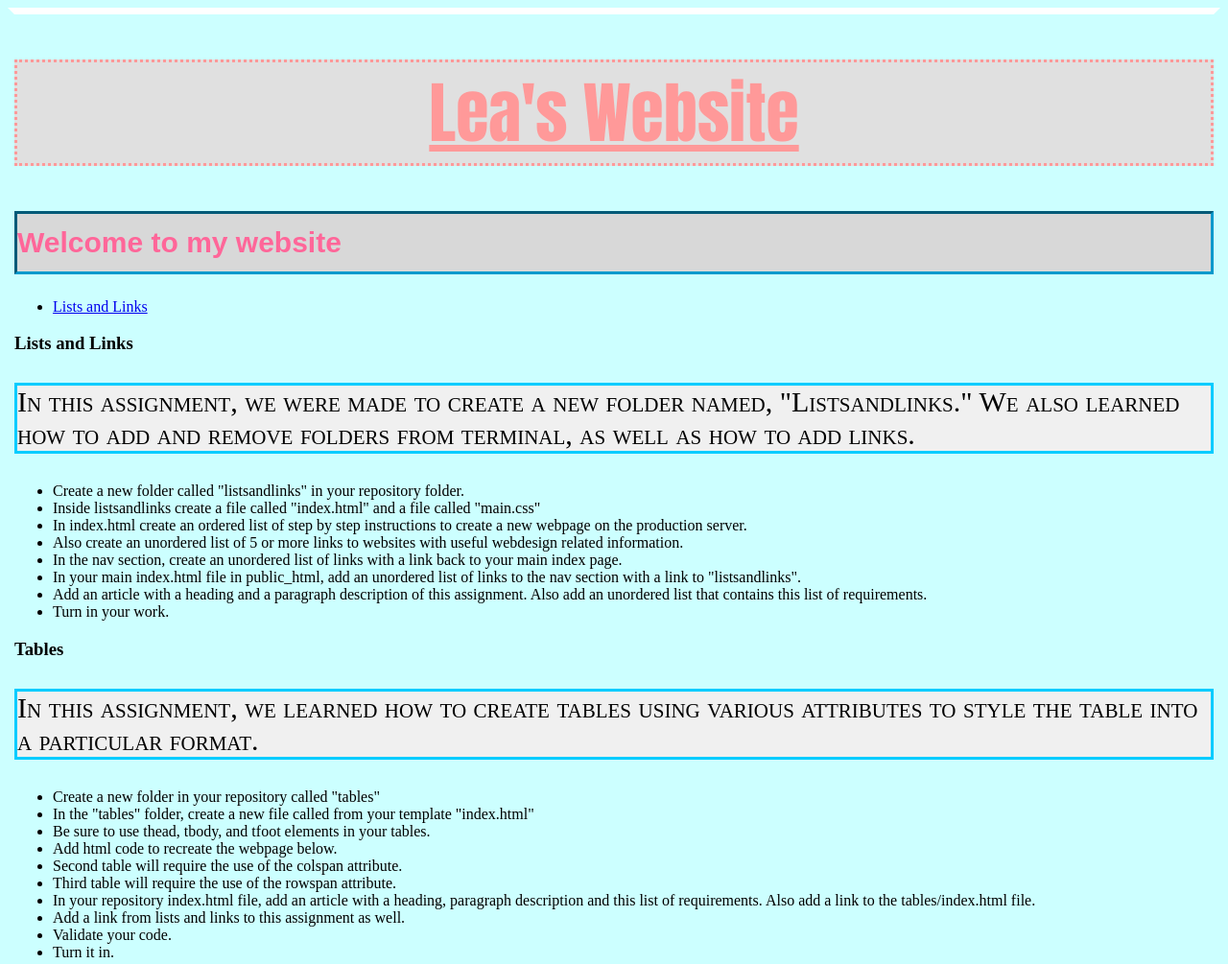
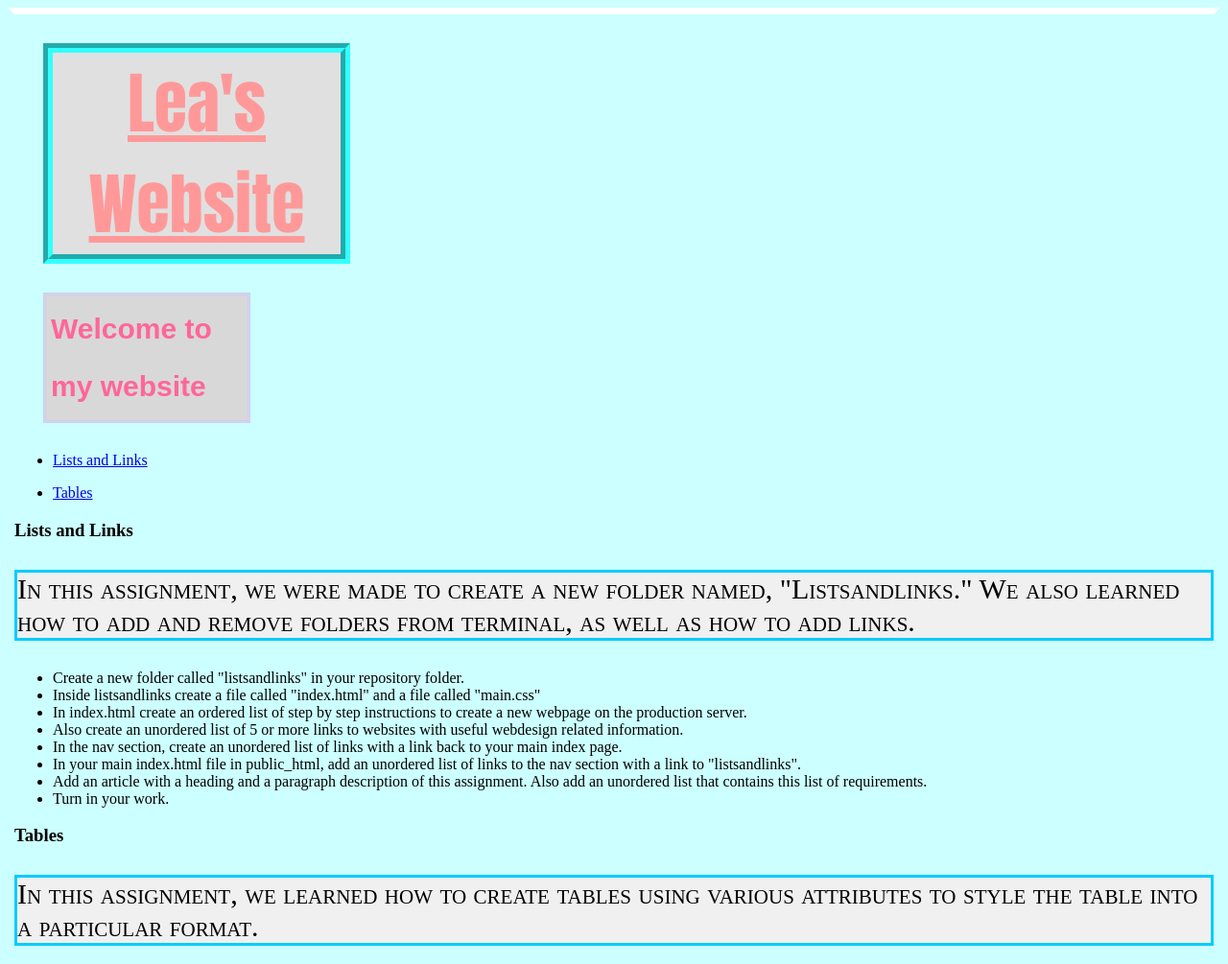
Before and after one commit to lea1711-cmis/lea1711-cmis-wd, a plain HTML site: page index.html in a window 1280 px wide. Shown: the top 1005 px of the page at 96% size. Drawn offline with Linux system fonts and the light colour scheme.

Commit message:
edited index.html

```diff
--- /dev/null
+++ b/css/box.css
@@ -0,0 +1,16 @@
+h1{
+	border: groove 10px;
+	border-color: #33FFFF;
+	margin: 30px;
+	padding: auto;
+	width: 300px;
+	height: auto;
+}
+h2{
+	border-style: double;
+	border-color: #CCCCFF;
+	margin: 30px;
+	padding: 5px;
+	width: 200px;
+	height: auto;
+}
--- a/index.html
+++ b/index.html
@@ -10,11 +10,15 @@
 		<header>
 			<h1>Lea's Website</h1>
 			<link rel="stylesheet" href="main.css" type="text/css">
+			<link rel="stylesheet" href="../css/box.css" type="text/css">
 			<h2>Welcome to my website</h2>
 		</header>
 		<nav>
 			<ul>
 				<li><a href="/listsandlinks">Lists and Links</a></li>
+			</ul>
+			<ul>
+				<li><a href="/tables">Tables</a></li>
 			</ul>
 		</nav>
 		<main>
```
Also changed, not shown: listsandlinks/index.html (+1 -1 lines), tables/index.html (+1 -0 lines).
